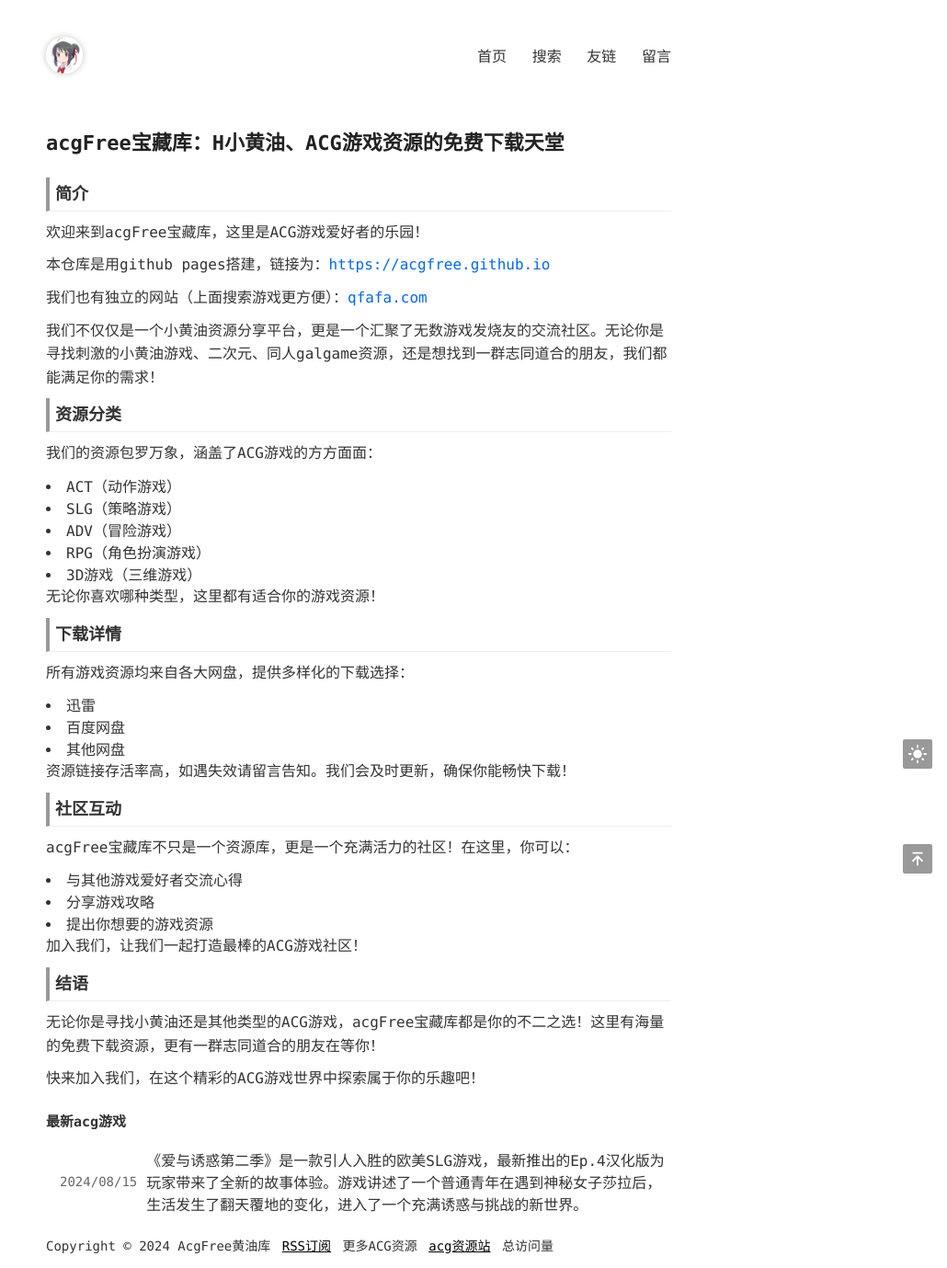
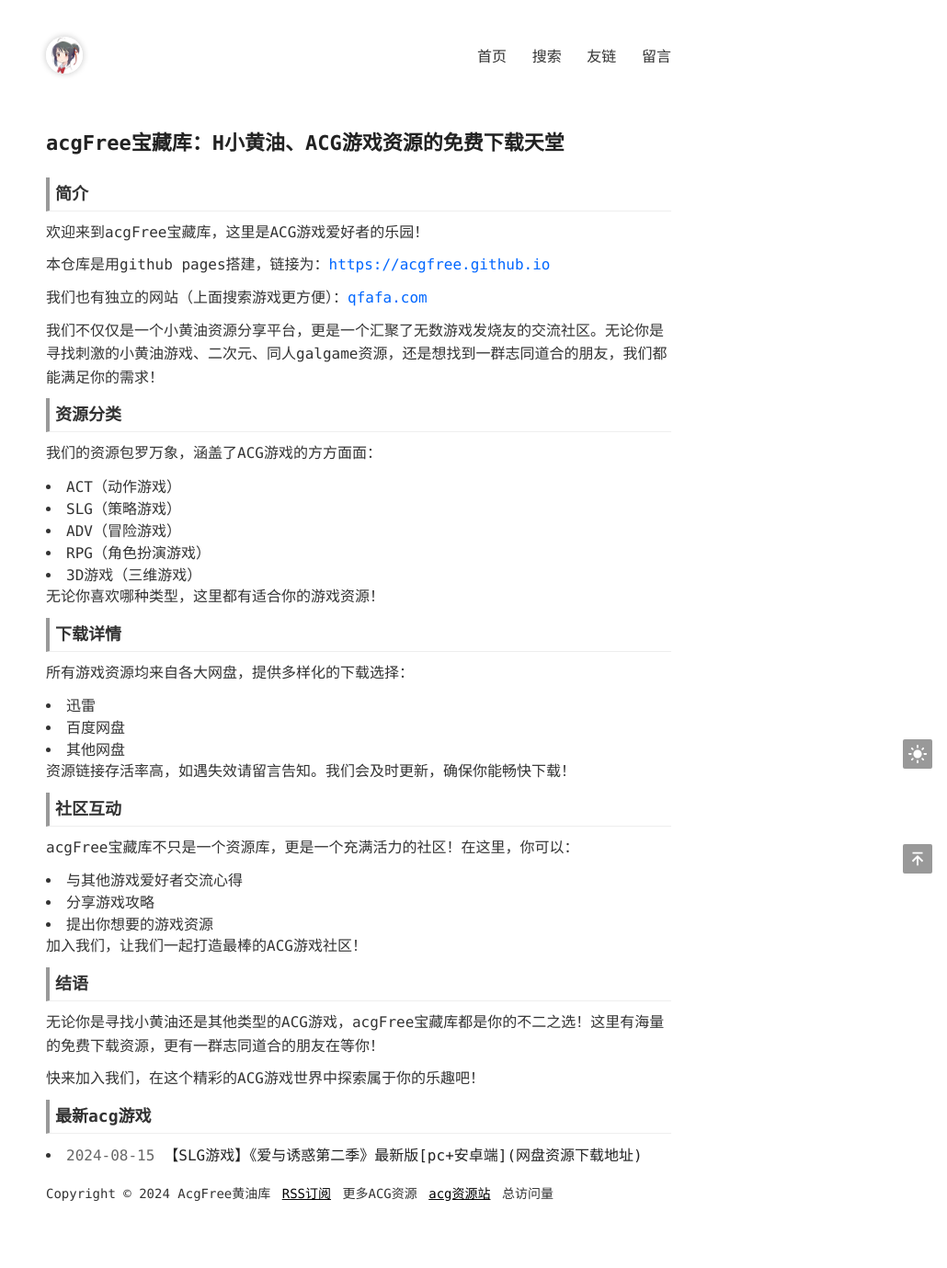
Before and after one commit to acgfree/acgfree.github.io, a Jekyll site: the page built from index.html, in a window 1280 px wide. Shown: the whole page at 92% size, without its empty margins (250-1280 px from the left). Built offline with Jekyll 4.4.1, drawn with Linux system fonts in a browser that asks for light colours; the list of posts is cut into pages by our own code; comment, search, counter and statistics services are not loaded; after the commit the page ends 1322 px from its top, so only the background shows below that.

Commit message:
修改主页布局

```diff
--- a/index.html
+++ b/index.html
@@ -29,14 +29,12 @@ excerpt: acgFree宝藏库，是ACG游戏爱好者的乐园！ 不仅是一个小
 <p>无论你是寻找小黄油还是其他类型的ACG游戏，acgFree宝藏库都是你的不二之选！这里有海量的免费下载资源，更有一群志同道合的朋友在等你！</p>
 <p>快来加入我们，在这个精彩的ACG游戏世界中探索属于你的乐趣吧！</p>
 	</div>
-	<div class="list-post">
+	<div class="page-content">
 	<h2>最新acg游戏</h2>
-	<ul>
+	<ul class="page-list">
 		{% for post in paginator.posts %}
 		<li>
-			<span class="date">{{ post.date | date: "%Y/%m/%d" }}</span>
-			<div class="title"><a href="{{ post.url }}">{{ post.title }}</a></div>
-			<p class="excerpt">{{ post.excerpt }}</p>
+			<div class="date">{{ post.date | date: "%Y-%m-%d" }}</div><div class="title"><a href="{{ post.url }}">{{ post.title }}</a></div>
 		</li>
 		{% endfor %}
 	</ul>
--- a/static/css/page.css
+++ b/static/css/page.css
@@ -9,6 +9,23 @@
 .page-content ol li {list-style-position: inside;}
 .page-content ol li::marker {font-weight: bold}
 .page-content ol >li{list-style-type: decimal;}
+
+.page-list{line-height:1.8}
+.page-content li .date {
+  color: #666666;
+  vertical-align: top;
+  margin-right: 10px;
+display:inline-block;
+}
+.page-content li .title {
+display: inline-block;
+  vertical-align: top;
+  white-space: nowrap;
+  overflow: hidden;
+  text-overflow: ellipsis;
+}
+.page-content li .title a{color:#222}
+
 .list-post > h2 {
   font-size: 15px;
   font-weight: bold;
```
